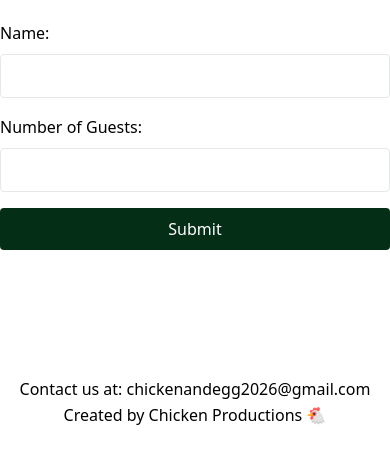
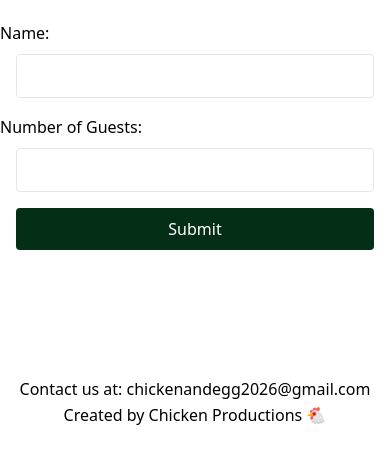
Before and after one commit to jjath91/wedding-website, a plain HTML site: page rsvp.html in a window 390 px wide. Shown: the part 218-682 px from the top of the page. Drawn offline with nearby package versions, Linux system fonts and the light colour scheme.

Commit message:
fix mobile sizing

```diff
--- a/rsvp.html
+++ b/rsvp.html
@@ -24,10 +24,10 @@
                 <h2 class="text-3xl text-green-900 mb-6">RSVP</h2>
                 <form id="rsvp-form" action="https://script.google.com/macros/s/AKfycbw1O_TQFhjHgWHNtjotPO6xVNmlHSfsfocC9wRnFaXoFN1L9SUL7LKstypqu1v_CkOp/exec" method="POST" class="max-w-md mx-auto flex flex-col">
                     <label for="name" class="text-left mb-2">Name:</label>
-                    <input type="text" id="name" name="name" required class="p-2 mb-4 border border-white-600 rounded bg-white-800 text-white-100">
+                    <input type="text" id="name" name="name" required class="p-2 mb-4 border border-white-600 rounded bg-white-800 text-white-100 mx-4 sm:mx-0">
                     <label for="guests" class="text-left mb-2">Number of Guests:</label>
-                    <input type="number" id="guests" name="guests" min="1" required class="p-2 mb-4 border border-white-600 rounded bg-white-800 text-white-100">
-                    <button type="submit" class="bg-green-950 text-white py-2 rounded hover:bg-green-950">Submit</button>
+                    <input type="number" id="guests" name="guests" min="1" required class="p-2 mb-4 border border-white-600 rounded bg-white-800 text-white-100 mx-4 sm:mx-0">
+                    <button type="submit" class="bg-green-950 text-white py-2 rounded hover:bg-green-950 mx-4 sm:mx-0">Submit</button>
                 </form>
              </section>
          <!--footer-->
```
